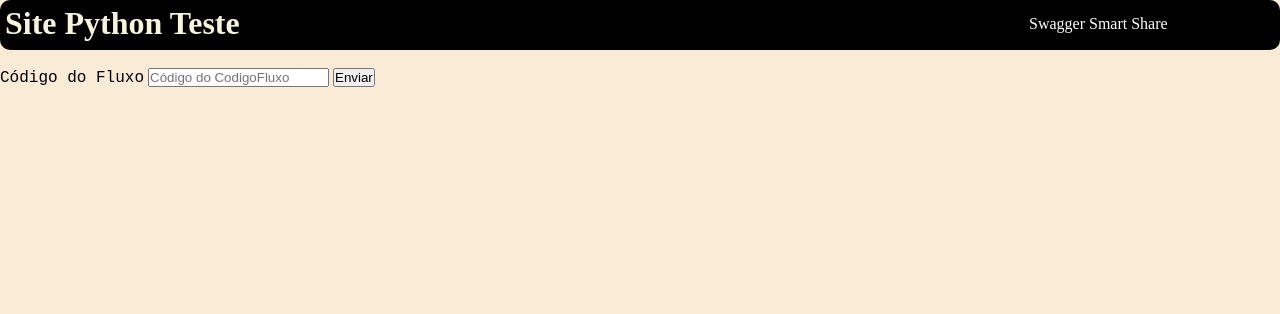
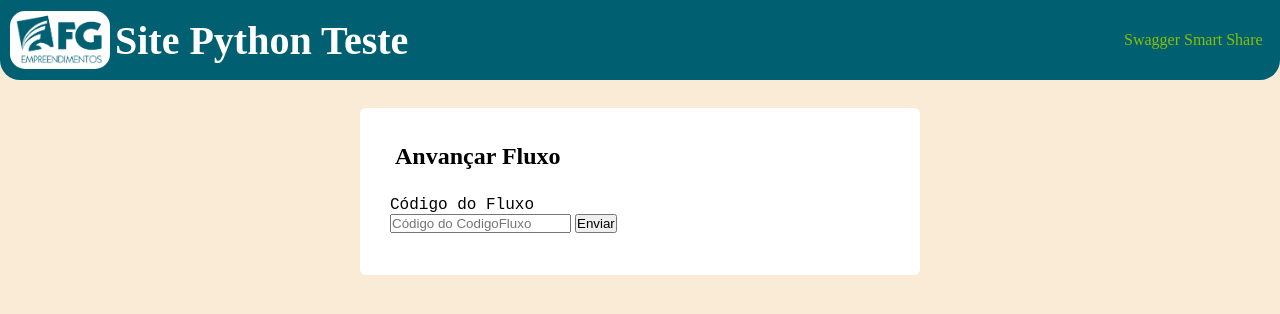
Before and after one commit to edueslei-fg/codigos_projetos, a Flask app: page / in a window 1280 px wide. Shown: the top 314 px of the page. Run offline with Flask 3, Linux system fonts and the light colour scheme; parts of the project's set-up code (start-up, migrations or seed data) failed here and were passed over.

Commit message:
Site Em funcionamento Api
A api Avanço de Fluxo ok

```diff
--- a/SmartShareAPI_python/FluxoModf.py
+++ b/SmartShareAPI_python/APIs/FluxoModf.py
@@ -1,10 +1,7 @@
-import requests, logging, json, os
+import requests, logging, os
 from dotenv import load_dotenv
-import json
-def pular_fluxo(CdFluxo):
-    return CdFluxo
 
-load_dotenv();
+load_dotenv(dotenv_path=r"SmartShareAPI_python\APIs\.env");
 API_BASE = os.getenv("API_BASE")
 API_CLIENT = os.getenv("API_CLIENT")
 USUARIO = os.getenv("USUARIO")
@@ -12,10 +9,9 @@ SENHA = os.getenv("SENHA")
 AUTENTICACAO = os.getenv("AUTENTICACAO")
 TOKEN_CLIENT = os.getenv("TOKEN_CLIENT")
 
-cod_fluxo = pular_fluxo()
 Email = "lorenzo.guedes@fgempreendimentos.com.br"
 
-def call_api_login(CdFluxo):
+def call_api_login():
 
     url = f"{API_BASE}/api/v2/Usuario/ValidarLogin"
     files = {
@@ -29,31 +25,27 @@ def call_api_login(CdFluxo):
     logging.info("Login OK, token recebido")
     return token
 
-token = call_api_login()
-def pular_fluxo():
+def pular_fluxo(CdFluxo):
+    token = call_api_login()
+
     url = f"{API_BASE}/api/v1/Fluxo/AvancaFluxo"
     headers = {
         "Content-Type": "application/json",
         "Accept": "application/json",
         "dsCliente": "mobile",
-        "cdFluxo": str(cod_fluxo),
+        "cdFluxo": str(CdFluxo),
         "dsChaveAutenticacao": AUTENTICACAO,
         "tokenUsuario": str(token),
         "dsEmailExecutor": str(Email)
     }
-    print("FLUXO:", cod_fluxo)
+    print("FLUXO:", CdFluxo)
 
     body = {
-      "cdFluxo":  str(cod_fluxo),
+      "cdFluxo":  str(CdFluxo),
       "dsEmailExecutor": f"{Email}"
     }
     response = requests.post(url, headers=headers, json=body)
     print("STATUS:", response.status_code)
     print("BODY:", response.text)
-    print(response.request.headers)
-    print(response.request.body)
-
     response.raise_for_status()
-    return response
-
-print(pular_fluxo())
+    return response.text
--- a/SmartShareAPI_python/app.py
+++ b/SmartShareAPI_python/app.py
@@ -1,5 +1,5 @@
 from flask import Flask, request, render_template
-from FluxoModf import pular_fluxo
+from APIs.FluxoModf import pular_fluxo
 
 app = Flask(__name__)
 
@@ -10,9 +10,10 @@ def index():
 @app.route("/dados", methods=["POST"])
 def dados():
     data = request.json
-    CdFluxo = int(data["CdFluxo"])
 
-    print("Código",{CdFluxo} ,"recebido")
+    CdFluxo = int(data["CdFluxo"])  # converte pra número
+
+    print("Código", CdFluxo, "recebido")
 
     resultado = pular_fluxo(CdFluxo)
 
--- a/SmartShareAPI_python/templates/JavaScript/InfoEnv.js
+++ b/SmartShareAPI_python/static/InfoEnv.js
@@ -1,12 +1,11 @@
 function enviar(){
             fetch("/dados", {
-
                 method: "POST",
                 headers: {"Content-Type": "application/json"},
-                body:JSON.stringify({nome:document.getElementById("nome").value})
+                body:JSON.stringify({CdFluxo:document.getElementById("CdFluxo").value})
             },
 
         )
         .then(r => r.text())
-        .then(resp => alert(resp));
+        .then(response => alert(response));
     }
--- /dev/null
+++ b/SmartShareAPI_python/static/estilo.css
@@ -0,0 +1,77 @@
+ *{
+                margin: 0;
+                padding: 0;
+
+            }
+            body{
+                background-color: antiquewhite;
+            }
+            nav{
+                    flex: 1;
+                    padding-left: 55%;
+            }
+            h1{
+                padding: 0;
+                margin: 5px;
+                width: 300px;
+
+            }
+            a{
+                text-decoration: none;
+                color: #89BF04;
+            }
+            label{
+                font-family: 'Courier New', Courier, monospace;
+
+            }
+            section{
+                    max-width: 500px;
+                    margin: 10px auto;
+                    background: white;
+                    padding: 30px;
+                    border-radius: 6px;
+                }
+
+            .barraFix{
+                    position: static;
+                    top: 0px;
+                    left: 0;
+                    right: 0;
+                    height: 80px;
+                    background-color: #005F71;
+                    border-radius: 0 0 20px 20px;
+                    display: flex;
+                    position: static;
+                    justify-content: center;
+                    align-items: center;
+
+            }
+            .menu{
+                position: static;
+                justify-content: center;
+                align-items: center;
+                width: 200px;
+            }
+            .Titulo{
+                color: rgb(255, 255, 255);
+                font-size: 40px;
+            }
+
+            .inputs{
+                position: static;
+                display: inline-block;
+                margin-top: 20px;
+                width: 50%;
+                height: 50px;
+
+            }
+            img{
+                width: 100px;
+                height: auto;
+                background-color: white;
+                margin-left: 10px;
+                border-radius: 15px ;
+            }
+            .botao{
+
+            }
--- a/SmartShareAPI_python/templates/FrontHTML.html
+++ b/SmartShareAPI_python/templates/FrontHTML.html
@@ -1,69 +1,13 @@
 <!DOCTYPE html>
 <html>
     <head>
-        <style>
-            *{
-                margin: 0;
-                padding: 0;
-
-            }
-            body{
-                background-color: antiquewhite;
-            }
-            nav{
-                flex: 1;
-                margin: 15px;
-                padding-left: 55%;
-            }
-            h1{
-                padding: 0;
-                margin: 5px;
-                width: 300px;
-
-            }
-            a{
-                text-decoration: none;
-                color: rgb(255, 255, 255);
-            }
-            label{
-                font-family: 'Courier New', Courier, monospace;
-
-            }
-            .barraFix{
-                position: fixed;
-                top: 0px;
-                left: 0;
-                right: 0;
-                height: 50px;
-                background-color: black;
-                border-radius: 10px;
-                display: flex;
-
-            }
-            .Titulo{
-                color: beige;
-            }
-
-            .inputs{
-                display: inline-block;
-                margin-top: 50px;
-                width: 50%;
-                height: 50px;
-
-            }
-            .menu{
-                position: relative;
-                justify-content: center;
-                align-items: center;
-                width: 200px;
-            }
-
-        </style>
+        <link rel="stylesheet" href="{{ url_for('static', filename='estilo.css') }}">
     </head>
 
     <body>
         <header>
             <div class="barraFix">
+                <img src="{{ url_for('static', filename='LogoFG.png') }}" alt="" class="LogoFG">
             <h1 class="Titulo">Site Python Teste</h1>
             <nav class="menu">
                 <a href="https://portal.smartshare.com.br/fg/SmartShareAPI/Swagger/ui/index#/">Swagger Smart Share</a>
@@ -71,26 +15,17 @@
         </div>
         </header>
         <br>
+        <section>
+            <h1>Anvançar Fluxo</h1>
         <div class="inputs">
             <label for="Código do Fluxo">Código do Fluxo</label>
             <input type="number" id="CdFluxo" placeholder="Código do CodigoFluxo">
 
-            <button type="button" onclick="enviar()">Enviar</button>
+            <button class="botao" type="button" onclick="enviar()">Enviar</button>
         </div>
+    </section>
     </body>
 
-    <script>
-        function enviar(){
-            fetch("/dados", {
-                method: "POST",
-                headers: {"Content-Type": "application/json"},
-                body:JSON.stringify({CdFluxo:document.getElementById("CdFluxo").value})
-            },
-
-        )
-        .then(r => r.text())
-        .then(resp => alert(resp));
-    }
-    </script>
+    <script href="{{url_for('static', filename='InfoEnv.js')}}"></script>
 
 </html>
```
Also changed, not shown: SmartShareAPI_python/static/LogoFG.png (added).
